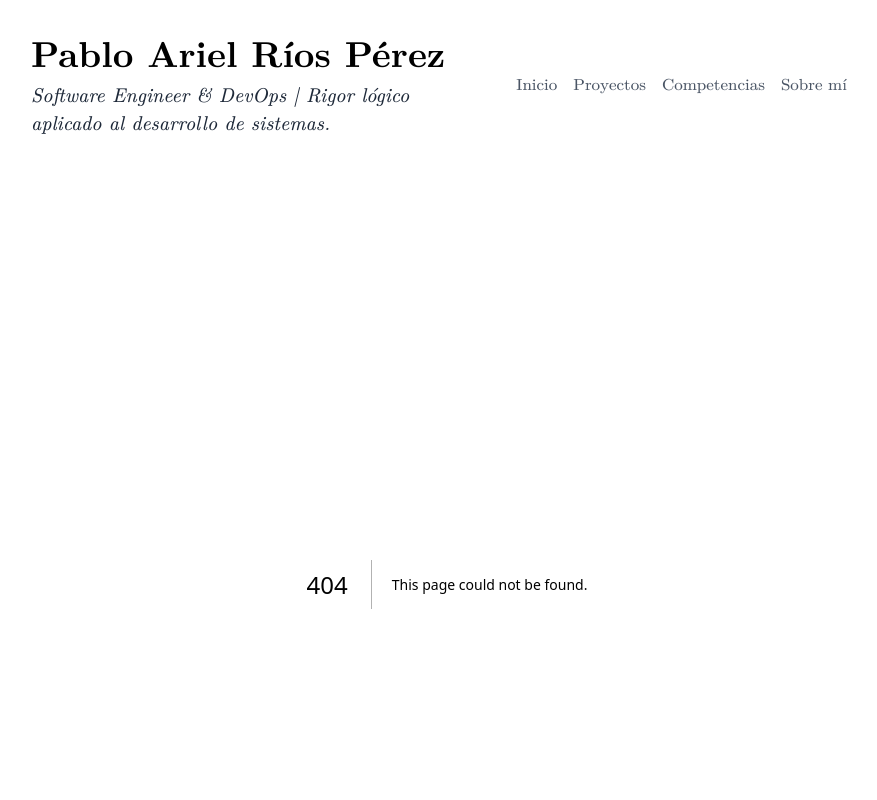
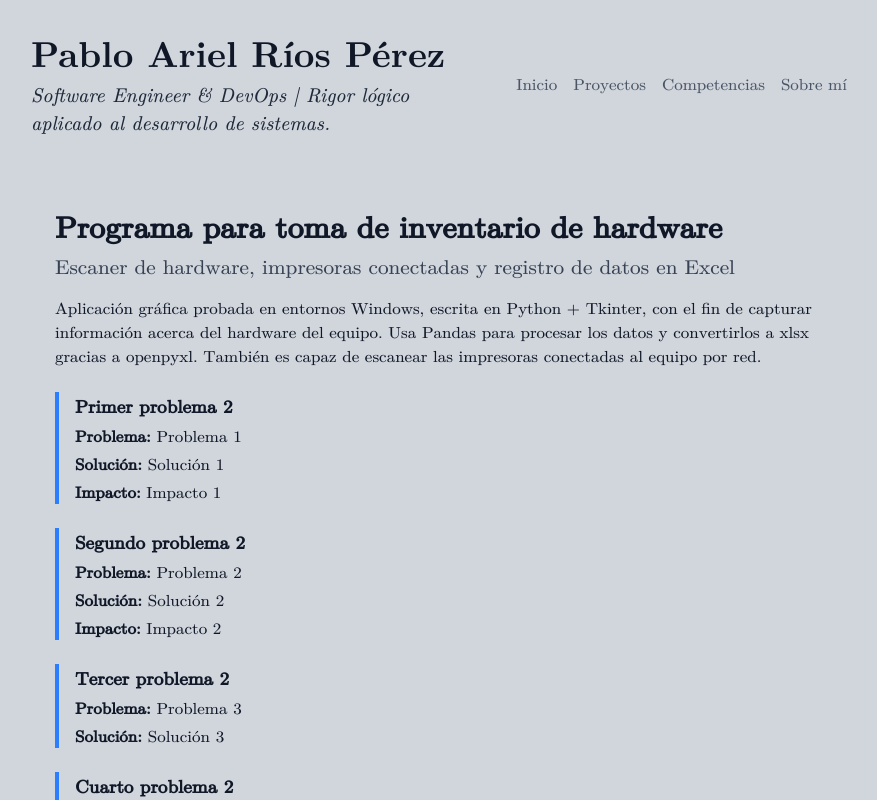
Before and after one commit to prios-vps/pablorios, a Next.js app: page /projects/escaner in a window 1280 px wide. Before the commit this address had no page. Shown: the top 800 px of the page, without its empty margins (193-1070 px from the left). Built offline with nearby package versions, Linux system fonts and the light colour scheme.

Commit message:
Intentos crear enlaces dinámicos a detalles

```diff
--- a/src/app/page.tsx
+++ b/src/app/page.tsx
@@ -1,3 +1,41 @@
 export default function Home() {
-  return <p>home</p>;
+
+
+  return (
+    <div>
+      <p>home</p>
+      <div className="flex flex-col md:flex-row items-center gap-6 p-6">
+        <img src="https://talkers.cl/images/logo/Full%20logo%20ajustado.svg" alt="Ejemplo" className="w-full md:w-1/2 rounded-lg shadow-lg" />
+        <div className="md:w-1/2">
+          <h2 className="text-2xl font-bold mb-4">Título del contenido</h2>
+          <p className="text-gray-700">
+            Lorem ipsum dolor sit amet, consectetur adipiscing elit. Nulla ac risus sollicitudin, egestas mauris et, elementum ligula. Curabitur porta, magna quis dignissim sodales, est mi sodales sapien, vitae cursus arcu felis imperdiet sapien. Nulla eget tellus vulputate, blandit est dapibus, tincidunt est. Donec non auctor mi, et porttitor magna. Quisque molestie lacus gravida, sollicitudin sapien eget, lacinia orci. Pellentesque in maximus tellus. Proin pulvinar odio eget ante fermentum efficitur. Orci varius natoque penatibus et magnis dis parturient montes, nascetur ridiculus mus. In interdum, lorem eu euismod tristique, arcu nibh rutrum quam, vel mollis enim velit vitae nulla. Ut sollicitudin vitae eros nec aliquet. Sed finibus, nisi eu interdum imperdiet, eros ex tempor nisl, non viverra purus quam vitae ipsum. Nullam augue eros, pharetra quis libero vel, placerat sollicitudin justo. Nulla sed commodo magna. Ut sit amet ex placerat, aliquet nunc at, ultrices augue.
+
+            Phasellus tortor dolor, vestibulum eget tincidunt eget, porta non urna. Duis scelerisque fermentum mauris. Maecenas a mattis erat. Mauris faucibus eget leo et ultrices. Donec ex velit, egestas vitae orci consectetur, posuere consectetur augue. Nunc justo tellus, volutpat sed porta nec, maximus ut sem. Curabitur dapibus risus fringilla odio dictum mollis. Donec id ultrices ante. Sed semper sem id auctor feugiat. Duis molestie urna lacinia nisl vestibulum pellentesque. Pellentesque pharetra nunc et leo scelerisque tempor. Pellentesque libero magna, fermentum sit amet aliquet vitae, luctus at felis. Aliquam nec dui sit amet purus pulvinar consequat et sed urna.
+
+            Vestibulum ac urna sit amet risus mollis consectetur venenatis at est. Nulla accumsan lectus eget dapibus luctus. Phasellus ligula diam, pharetra gravida sapien nec, fermentum porttitor sapien. Integer dapibus odio sed ante laoreet, vel cursus est sodales. Vivamus tempus mattis nisi at blandit. Vestibulum congue nunc quis fringilla luctus. Ut laoreet porttitor luctus. Quisque interdum est quis elit accumsan tempor. Suspendisse potenti. Fusce sodales eget nulla sed semper. Sed eu rhoncus risus. Donec sit amet rutrum turpis. Curabitur elit justo, imperdiet imperdiet urna at, aliquam tempus purus. Vivamus sit amet euismod mi.
+
+            Morbi porttitor quis est vulputate pharetra. Proin ac sapien felis. Pellentesque at faucibus lectus. Aliquam condimentum sem urna, eget accumsan magna varius sed. Sed euismod ullamcorper urna laoreet scelerisque. Duis ut lacus erat. Maecenas iaculis nisl nec nunc vestibulum, eu imperdiet neque consectetur. Sed ligula augue, porttitor id mauris in, porttitor placerat tortor.
+
+            Donec varius orci facilisis metus ultrices imperdiet. Integer sodales ex vel sem imperdiet lacinia. Sed quis pellentesque risus. Curabitur tempus volutpat nulla at scelerisque. Nulla sed turpis nec neque blandit mattis. Quisque eget consectetur turpis. Vivamus feugiat sollicitudin quam quis tempus. Nunc urna nibh, mollis id eros et, volutpat ultricies lorem. Proin a lorem nisi. Aenean ultrices elementum risus, non pharetra nulla ornare eu. In fermentum augue et tincidunt molestie. Vivamus vulputate libero fermentum dolor mattis vulputate. Curabitur tempor justo nisl, et egestas velit efficitur sit amet. Curabitur convallis sodales erat, id consequat orci sodales ut. Etiam ornare ut lorem eleifend elementum.
+          </p>
+        </div>
+      </div>
+      <div className="relative w-full max-w-md mx-auto">
+        <img src="https://via.placeholder.com/400x250" alt="Overlay" className="w-full rounded-lg" />
+        <div className="absolute inset-0 bg-black bg-opacity-50 flex items-center justify-center rounded-lg">
+          <h2 className="text-white text-2xl font-bold text-center">Texto encima de la imagen</h2>
+        </div>
+      </div>
+      <div className="prose max-w-3xl mx-auto">
+        <img src="https://via.placeholder.com/200" alt="Ejemplo" className="float-left mr-6 mb-4 w-48 rounded-lg" />
+        <p>
+          Este es un párrafo largo de ejemplo. Las primeras líneas se alinean al lado de la imagen, ocupando solo el espacio que queda disponible a la derecha de ella. Puedes escribir mucho texto aquí y verás cómo las líneas que “flotan” junto a la imagen se ajustan perfectamente.
+        </p>
+        <p>
+          Una vez que el párrafo sobrepasa la altura de la imagen, el texto siguiente ocupa todo el ancho disponible, justo como querías. Esto permite combinar un bloque de imagen lateral con texto completo debajo sin complicaciones.
+        </p>
+      </div>
+    </div>
+  );
 }
--- /dev/null
+++ b/src/app/projects/[details]/page.tsx
@@ -0,0 +1,42 @@
+import { notFound } from 'next/navigation';
+import { projects } from '@/data/projects';
+import { projectDetails } from '@/data/projectDetails';
+
+interface ProjectPageProps {
+  params: { details: string };
+}
+
+// Esta función le dice a Next.js qué rutas estáticas generar
+export function generateStaticParams() {
+  return projects
+    .filter((p) => p.url?.details) // solo proyectos que tienen detalles
+    .map((p) => ({ details: p.url!.details! }));
+}
+
+export default function ProjectDetailPage({ params }: ProjectPageProps) {
+  const project = projects.find((p) => p.url?.details === params.details);
+
+  if (!project) return notFound();
+
+  // Filtrar detalles relacionados a este proyecto
+  const details = projectDetails.filter((d) => d.idProject === project.id);
+
+  return (
+    <main className="max-w-4xl mx-auto p-6">
+      <h1 className="text-3xl font-bold mb-2">{project.title}</h1>
+      <h2 className="text-xl text-gray-700 mb-4">{project.subtitle}</h2>
+      <p className="mb-6">{project.description}</p>
+
+      <section className="space-y-6">
+        {details.map((detail) => (
+          <div key={detail.id} className="border-l-4 border-blue-500 pl-4">
+            <h3 className="font-semibold text-lg">{detail.title}</h3>
+            <p className="mt-1"><strong>Problema:</strong> {detail.problem}</p>
+            <p className="mt-1"><strong>Solución:</strong> {detail.solution}</p>
+            {detail.impact && <p className="mt-1"><strong>Impacto:</strong> {detail.impact}</p>}
+          </div>
+        ))}
+      </section>
+    </main>
+  );
+}
--- a/src/app/projects/page.tsx
+++ b/src/app/projects/page.tsx
@@ -1,9 +1,34 @@
+import Link from 'next/link';
+
 import ProjectDetail from '@/types/projectDetail';
 
 import { projects } from '@/data/projects';
-import { projectDetails } from '@/data/projectDetails';
+//import { projectDetails } from '@/data/projectDetails';
 
 export default function Projects() {
+  return (
+    <main className="max-w-4xl mx-auto p-6">
+      <h1 className="text-3xl font-bold mb-6">Proyectos</h1>
+      <ul className="space-y-6">
+        {projects.map((project) => (
+          <li key={project.id} className="border rounded-lg p-4 shadow-sm hover:shadow-md transition">
+            <h2 className="text-xl font-semibold">{project.title}</h2>
+            <p className="text-gray-600">{project.subtitle}</p>
+            <p className="mt-2">{project.description}</p>
+            {project.url?.details && (
+            <Link
+              href={`/projects/${project.url.details}`}
+              className="mt-3 inline-block text-blue-600 hover:underline"
+            >
+              Ver detalles
+            </Link>
+            )}
+          </li>
+        ))}
+      </ul>
+    </main>
+  );
+  /*
   const detailsByProject: Record<number, ProjectDetail[]> = {};
 
   for (const detail of projectDetails) {
@@ -15,7 +40,6 @@ export default function Projects() {
 
     detailsByProject[projectId].push(detail);
   }
-
 
   return (
     <section className="grid gap-8">
@@ -39,5 +63,6 @@ export default function Projects() {
         </div>
       ))}
     </section>
-	);
+  );*/
+
 }
--- a/src/app/projects/restaurant/page.tsx
+++ /dev/null
@@ -1,5 +0,0 @@
-export default function Restaurant() {
-  return (
-    <p>XD</p>
-  );
-}
```
Lines whose indentation alone changed are shown as unchanged.
